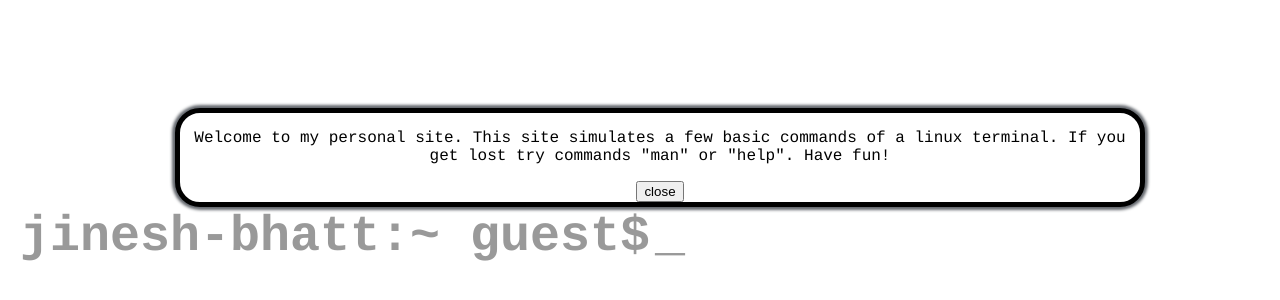
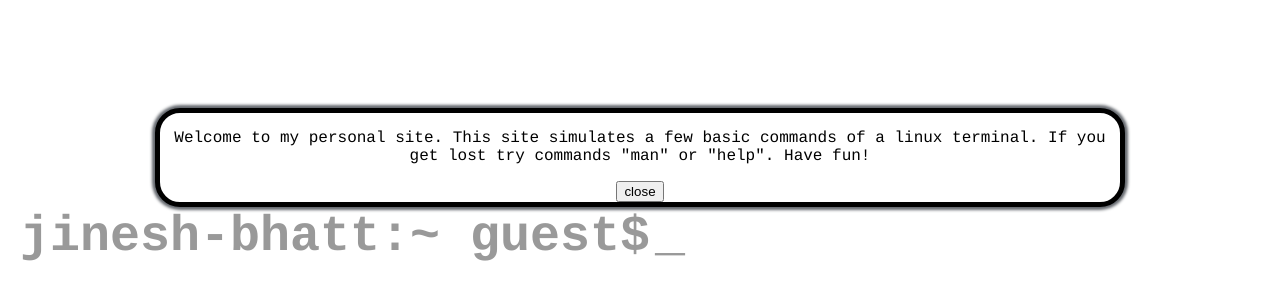
Before and after one commit to matthin/bhat0066.github.io, a plain HTML site: page index.html in a window 1280 px wide. Shown: the part 92-392 px from the top of the page. Drawn offline with nearby package versions, Linux system fonts and the light colour scheme.

Commit message:
Update stylesheet.css

```diff
--- a/css/stylesheet.css
+++ b/css/stylesheet.css
@@ -74,5 +74,5 @@ div.output {
     -webkit-box-shadow: #64686e 0px 0px 3px 3px;
     position: relative;
     top: 200px;
-    left: 175px;
+    margin: auto;
 }
```
